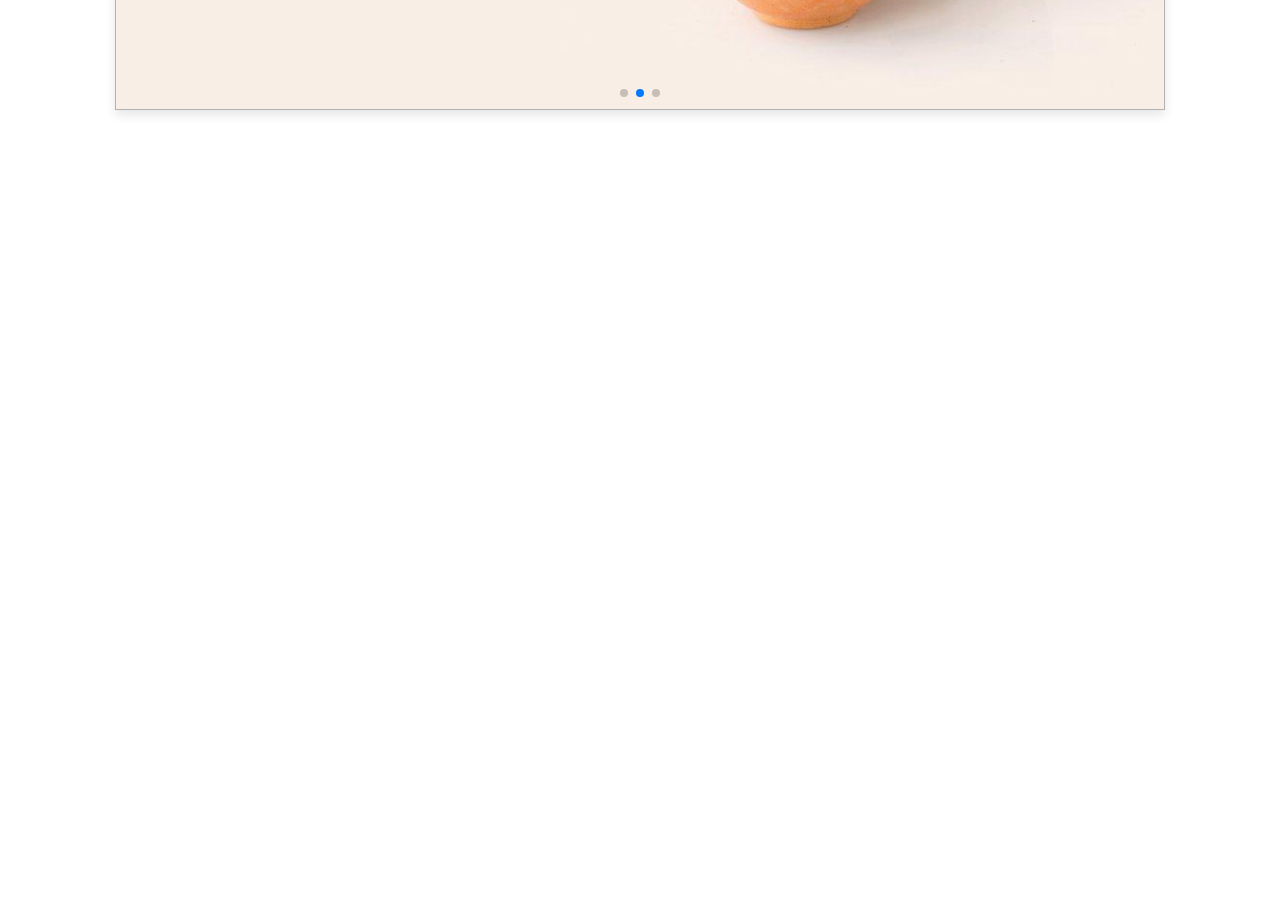
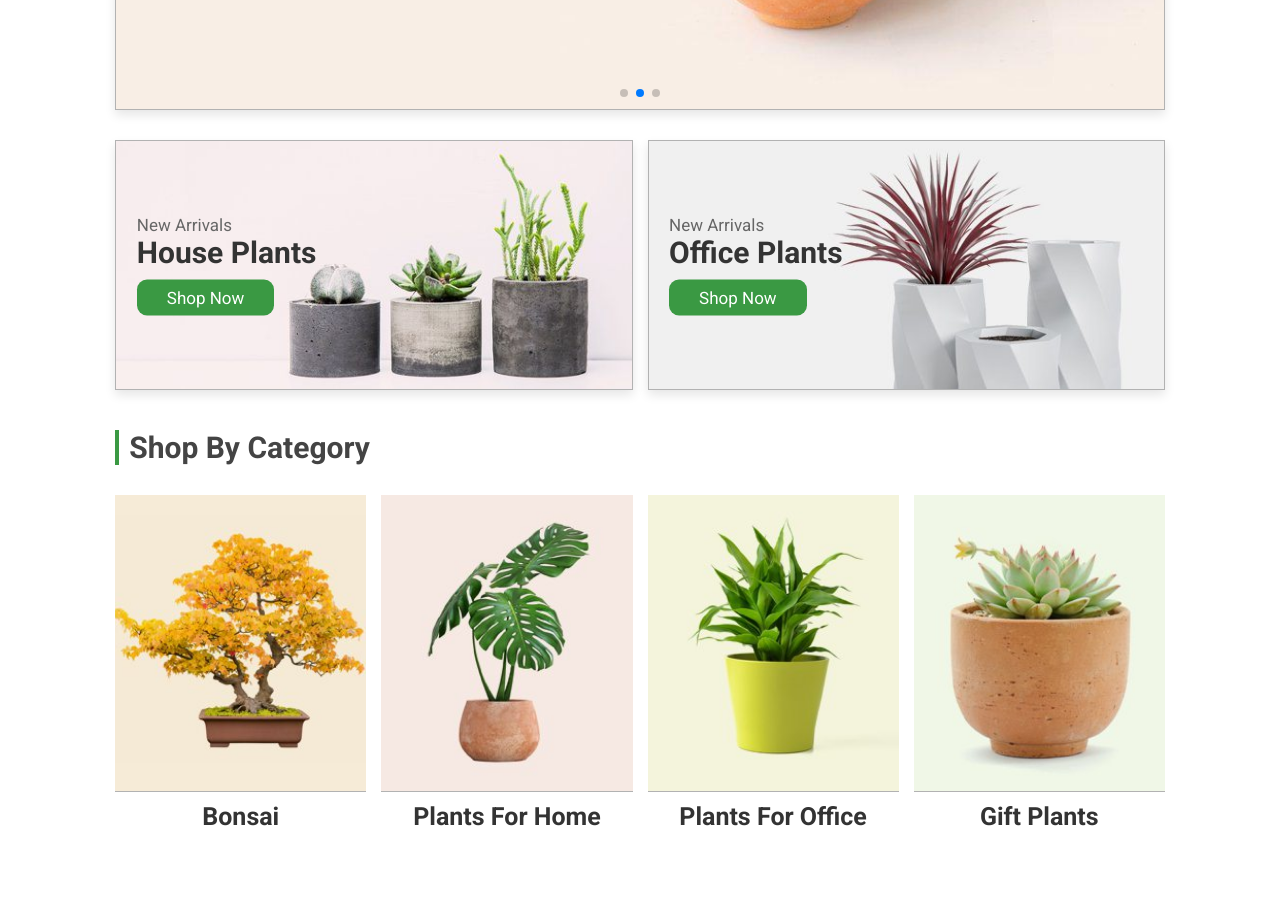
Before and after one commit to camilavaleriarojas/responsive-plant-website, a plain HTML site: page index.html in a window 1280 px wide. Shown: the part 660-1563 px from the top of the page. Drawn offline with nearby package versions, Linux system fonts and the light colour scheme.

Commit message:
add banner and category section with styles

```diff
--- a/css/style.css
+++ b/css/style.css
@@ -34,6 +34,15 @@ body {
 
 section {
   padding: 1.5rem 9%;
+}
+
+.heading {
+  font-size: 3rem;
+  color: #444;
+  padding-left: 1rem;
+  border-left: 0.4rem solid var(--green);
+  margin-top: 1rem;
+  margin-bottom: 3rem;
 }
 
 .btn {
@@ -200,6 +209,91 @@ section {
   padding: 0.5rem 0;
 }
 
+.banner-container {
+  display: flex;
+  flex-wrap: wrap;
+  gap: 1.5rem;
+}
+
+.banner-container .banner {
+  flex: 1 1 40rem;
+  height: 25rem;
+  border: 0.1rem solid rgba(0, 0, 0, 0.3);
+  box-shadow: 0 0.5rem 1rem rgba(0, 0, 0, 0.1);
+  overflow: hidden;
+  position: relative;
+}
+
+.banner-container .banner .content {
+  position: absolute;
+  top: 50%;
+  left: 4%;
+  transform: translateY(-50%);
+}
+
+.banner-container .banner .content span {
+  color: #666;
+  font-size: 1.7rem;
+}
+
+.banner-container .banner .content h3 {
+  color: #333;
+  font-size: 3rem;
+}
+
+.banner-container .banner img {
+  height: 100%;
+  width: 100%;
+  object-fit: cover;
+}
+
+.banner-container .banner:hover img {
+  transform: scale(1.2);
+}
+
+.category .box-container {
+  display: flex;
+  flex-wrap: wrap;
+  gap: 1.5rem;
+}
+
+.category .box-container .box {
+  position: relative;
+  flex: 1 1 23rem;
+  height: 35rem;
+  overflow: hidden;
+}
+
+.category .box-container .box img {
+  height: 100%;
+  width: 100%;
+  object-fit: cover;
+}
+
+.category .box-container .box .content {
+  position: absolute;
+  width: 100%;
+  bottom: -5.5rem;
+  padding: 0.5rem 0;
+  border-top: 0.1rem solid rgba(0, 0, 0, 0.3);
+  background: #fff;
+  text-align: center;
+}
+
+.category .box-container .box:hover .content {
+  bottom: 0;
+}
+
+.category .box-container .box .content h3 {
+  color: #333;
+  font-size: 2.5rem;
+  padding: 0.5rem 0;
+}
+
+.category .box-container .box .content .btn {
+  margin-bottom: 1.3rem;
+}
+
 @media (max-width: 1200px) {
   html {
     font-size: 55%;
@@ -211,6 +305,10 @@ section {
   .header-2,
   .header-3 {
     padding: 2rem;
+  }
+
+  section {
+    padding: 1.5rem;
   }
 }
 
@@ -251,6 +349,26 @@ section {
     width: 100%;
     margin-top: 2rem;
   }
+
+  .home .home-slider .box {
+    background-position: right !important;
+    z-index: 0;
+  }
+
+  .home .home-slider .box::before {
+    content: '';
+    position: absolute;
+    top: 0;
+    left: 0;
+    height: 100%;
+    width: 100%;
+    z-index: -1;
+    background: rgba(255, 255, 255, 0.7);
+  }
+
+  .home .home-slider .box .content h3 {
+    font-size: 4.5rem;
+  }
 }
 
 @media (max-width: 450px) {
--- a/index.html
+++ b/index.html
@@ -98,6 +98,66 @@
       </div>
     </section>
 
+    <!--banner section-->
+
+    <section class="banner-container">
+      <div class="banner">
+        <img src="images/banner1.jpg" alt="" />
+        <div class="content">
+          <span>new arrivals</span>
+          <h3>house plants</h3>
+          <a href="#" class="btn">shop now</a>
+        </div>
+      </div>
+
+      <div class="banner">
+        <img src="images/banner2.jpg" alt="" />
+        <div class="content">
+          <span>new arrivals</span>
+          <h3>office plants</h3>
+          <a href="#" class="btn">shop now</a>
+        </div>
+      </div>
+    </section>
+
+    <!--category section-->
+
+    <section class="category" id="category">
+      <h1 class="heading">shop by category</h1>
+      <div class="box-container">
+        <div class="box">
+          <img src="images/cat1.jpg" alt="" />
+          <div class="content">
+            <h3>bonsai</h3>
+            <a href="#" class="btn">shop now</a>
+          </div>
+        </div>
+        <div class="box">
+          <img src="images/cat2.jpg" alt="" />
+          <div class="content">
+            <h3>plants for home</h3>
+            <a href="#" class="btn">shop now</a>
+          </div>
+        </div>
+        <div class="box">
+          <img src="images/cat3.jpg" alt="" />
+          <div class="content">
+            <h3>plants for office</h3>
+            <a href="#" class="btn">shop now</a>
+          </div>
+        </div>
+        <div class="box">
+          <img src="images/cat4.jpg" alt="" />
+          <div class="content">
+            <h3>gift plants</h3>
+            <a href="#" class="btn">shop now</a>
+          </div>
+        </div>
+      </div>
+    </section>
+
+    <!--js-->
+
     <script src="https://cdn.jsdelivr.net/npm/swiper@8/swiper-bundle.min.js"></script>
 
     <script src="js/scripts.js"></script>
```
